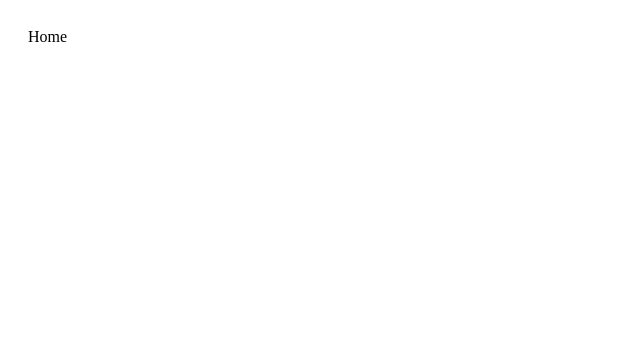
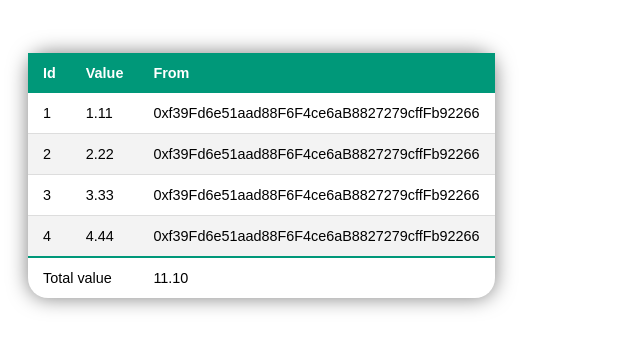
Before and after one commit to CollaborativeTeam/challenge, a Next.js app: page / in a window 1280 px wide. Shown: the top 350 px of the page, without its empty margins (0-640 px from the left). Built offline with nearby package versions, Linux system fonts and the light colour scheme.

Commit message:
Feature/challenge 1 (#3)
* creating Table component

* adding ant design depencende

* implementing antdesign Table component

* adding table component styles

* improving table component functionality

```diff
--- a/package.json
+++ b/package.json
@@ -15,6 +15,7 @@
     "prepare": "husky install"
   },
   "dependencies": {
+    "antd": "^4.21.6",
     "next": "12.1.5",
     "react": "18.1.0",
     "react-dom": "18.1.0",
--- a/src/components/pages/home/index.js
+++ b/src/components/pages/home/index.js
@@ -1,4 +1,5 @@
 import styled from 'styled-components'
+import { Table } from '../../shared/table/Table'
 
 const Wrapper = styled.div`
   width: 100%;
@@ -30,8 +31,27 @@ const Transactions = [
   },
 ]
 
+const Config = [
+  {
+    title: 'Id',
+    dataIndex: 'id',
+  },
+  {
+    title: 'Value',
+    dataIndex: 'value',
+  },
+  {
+    title: 'From',
+    dataIndex: 'from',
+  },
+]
+
 const Home = () => {
-  return <Wrapper>Home</Wrapper>
+  return (
+    <Wrapper>
+      <Table data={Transactions} config={Config} />
+    </Wrapper>
+  )
 }
 
 export default Home
--- /dev/null
+++ b/src/components/shared/table/Table.jsx
@@ -0,0 +1,33 @@
+import { TableRow } from './table-row/TableRow'
+import { TableHeaderItem } from './table-header-item/TableHeaderItem'
+
+export function Table({ data, config }) {
+  const totalPrice = data.reduce(
+    (total, product) => total + Number(product.value),
+    0
+  )
+  const totalColumns = Object.keys(data[0]).length
+  console.log(totalColumns)
+  return (
+    <table className="styled-table">
+      <thead>
+        <tr>
+          {config.map((obj) => (
+            <TableHeaderItem title={obj.title} />
+          ))}
+        </tr>
+      </thead>
+      <tbody>
+        {data.map((item) => (
+          <TableRow itemData={item} config={config} />
+        ))}
+      </tbody>
+      <tfoot>
+        <tr>
+          <td colSpan={totalColumns - 1}>Total value</td>
+          <td>{totalPrice.toFixed(2)}</td>
+        </tr>
+      </tfoot>
+    </table>
+  )
+}
--- /dev/null
+++ b/src/components/shared/table/table-header-item/TableHeaderItem.jsx
@@ -0,0 +1,3 @@
+export function TableHeaderItem({ title }) {
+  return <th>{title}</th>
+}
--- /dev/null
+++ b/src/components/shared/table/table-row/TableRow.jsx
@@ -0,0 +1,9 @@
+export function TableRow({ itemData, config }) {
+  return (
+    <tr>
+      {config.map((obj) => (
+        <td>{itemData[obj.dataIndex]}</td>
+      ))}
+    </tr>
+  )
+}
--- a/src/pages/_app.js
+++ b/src/pages/_app.js
@@ -1,3 +1,5 @@
+import '../styles/Table.css'
+
 const MyApp = ({ Component, pageProps }) => {
   return <Component {...pageProps} />
 }
--- /dev/null
+++ b/src/styles/Table.css
@@ -0,0 +1,36 @@
+.styled-table {
+  border-collapse: collapse;
+  margin: 25px 0;
+  font-size: 0.9em;
+  font-family: sans-serif;
+  min-width: 400px;
+  box-shadow: 0 0 20px rgba(0, 0, 0, 0.5);
+  border-radius: 20px;
+}
+
+.styled-table thead tr {
+  background-color: #009879;
+  color: #ffffff;
+  text-align: left;
+}
+
+.styled-table th,
+.styled-table td {
+  padding: 12px 15px;
+}
+
+.styled-table tbody tr {
+  border-bottom: 1px solid #dddddd;
+}
+
+.styled-table tbody tr:nth-of-type(even) {
+  background-color: #f3f3f3;
+}
+
+.styled-table tbody tr:last-of-type {
+  border-bottom: 2px solid #009879;
+}
+.styled-table tbody tr.active-row {
+  font-weight: bold;
+  color: #009879;
+}
```
Also changed, not shown: 1 other file (tests, documents, lock files or other folders).
